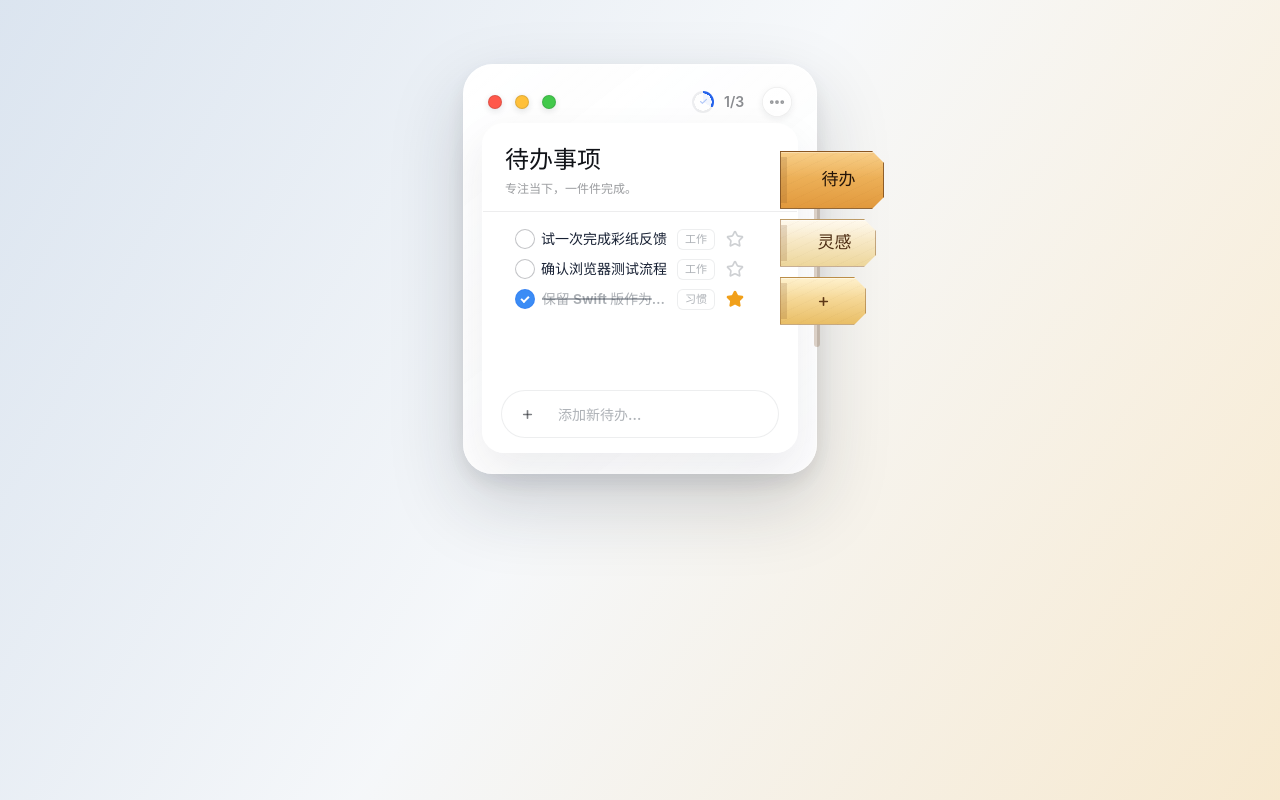
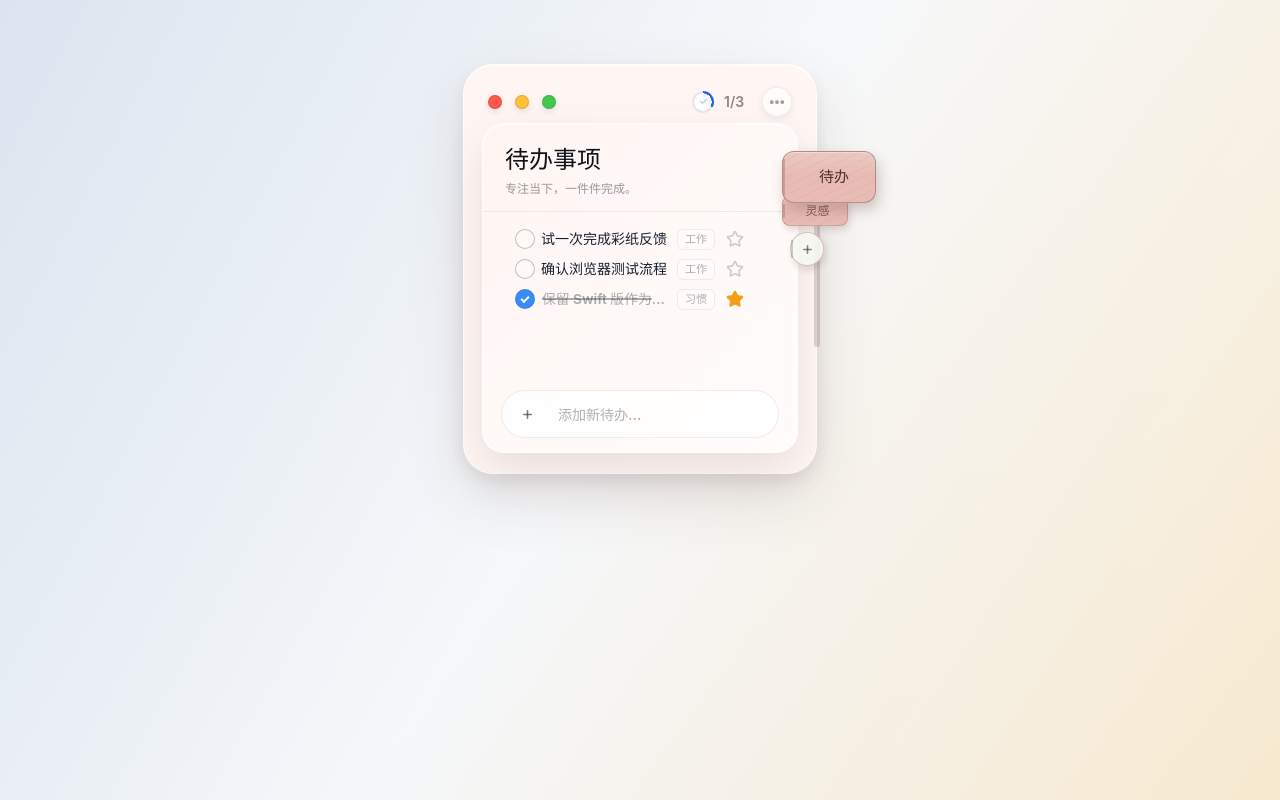
Before and after one commit to skyrim0624/Sticky, a React (Vite) app in the folder web/: page / in a window 1280 px wide. Built offline with nearby package versions, Linux system fonts and the light colour scheme.

Commit message:
feat: add pastel notebook tabs

```diff
--- a/web/src/App.tsx
+++ b/web/src/App.tsx
@@ -32,6 +32,8 @@ export function App() {
     [activePageId, pages]
   );
   const todos = activePage?.todos ?? [];
+  const activePageIndex = Math.max(pages.findIndex((page) => page.id === activePage?.id), 0);
+  const activePaperTone = paperToneFor(activePageIndex);
   const listTitle = activePage?.title ?? "待办事项";
   const pending = useMemo(() => todos.filter((todo) => !todo.completed), [todos]);
   const completed = useMemo(() => todos.filter((todo) => todo.completed), [todos]);
@@ -205,7 +207,7 @@ export function App() {
 
   return (
     <main className="app-shell">
-      <section className="todo-panel" aria-label="Floating Todo Web">
+      <section className="todo-panel" aria-label="Floating Todo Web" data-paper-tone={activePaperTone}>
         <div className="window-chrome">
           <div className="traffic-lights" aria-hidden="true">
             <span className="traffic-dot traffic-red" />
@@ -239,6 +241,7 @@ export function App() {
                 title={pageTitle}
                 aria-label={`切换到 ${pageTitle}`}
                 data-active={isActive}
+                data-paper-tone={paperToneFor(pages.indexOf(page))}
                 onClick={() => selectPage(page.id)}
               >
                 <span>{shortBookmarkTitle(pageTitle)}</span>
@@ -353,6 +356,10 @@ function shortBookmarkTitle(title: string) {
   return Array.from(title).slice(0, 2).join("");
 }
 
+function paperToneFor(index: number) {
+  return ["rose", "blue", "yellow", "sage", "lavender"][index % 5];
+}
+
 function clamp(value: number, min: number, max: number) {
   return Math.min(Math.max(value, min), max);
 }
--- a/web/src/styles.css
+++ b/web/src/styles.css
@@ -42,6 +42,9 @@ button {
 }
 
 .todo-panel {
+  --paper: #fff5f2;
+  --paper-shadow: rgba(109, 69, 65, 0.14);
+  --paper-edge: rgba(109, 69, 65, 0.22);
   position: relative;
   width: 354px;
   min-height: 410px;
@@ -52,11 +55,11 @@ button {
   border: 1.2px solid rgba(255, 255, 255, 0.76);
   border-radius: 30px;
   background:
-    linear-gradient(142deg, rgba(255, 255, 255, 0.96), rgba(255, 255, 255, 0.78)),
-    rgba(246, 248, 250, 0.92);
+    linear-gradient(142deg, color-mix(in srgb, var(--paper) 94%, white), color-mix(in srgb, var(--paper) 72%, white)),
+    var(--paper);
   box-shadow:
-    0 30px 74px rgba(30, 35, 45, 0.18),
-    0 8px 22px rgba(30, 35, 45, 0.08),
+    0 24px 58px var(--paper-shadow),
+    0 7px 18px rgba(30, 35, 45, 0.07),
     inset 0 1px 0 rgba(255, 255, 255, 0.78);
   backdrop-filter: blur(20px) saturate(112%);
 }
@@ -70,8 +73,32 @@ button {
   width: 6px;
   height: 196px;
   border-radius: 999px;
-  background: rgba(116, 72, 30, 0.24);
+  background: var(--paper-edge);
   pointer-events: none;
+}
+
+.todo-panel[data-paper-tone="blue"] {
+  --paper: #f1f8fc;
+  --paper-shadow: rgba(65, 94, 120, 0.14);
+  --paper-edge: rgba(63, 90, 115, 0.24);
+}
+
+.todo-panel[data-paper-tone="yellow"] {
+  --paper: #fff9e9;
+  --paper-shadow: rgba(117, 93, 41, 0.13);
+  --paper-edge: rgba(111, 86, 35, 0.22);
+}
+
+.todo-panel[data-paper-tone="sage"] {
+  --paper: #f3f9f0;
+  --paper-shadow: rgba(65, 95, 62, 0.13);
+  --paper-edge: rgba(64, 93, 59, 0.22);
+}
+
+.todo-panel[data-paper-tone="lavender"] {
+  --paper: #faf4fd;
+  --paper-shadow: rgba(82, 64, 102, 0.13);
+  --paper-edge: rgba(80, 59, 100, 0.22);
 }
 
 .window-chrome {
@@ -143,32 +170,36 @@ button {
   top: 86px;
   right: -72px;
   z-index: 2;
-  width: 108px;
+  width: 106px;
   display: flex;
   flex-direction: column;
   align-items: flex-start;
-  gap: 10px;
+  gap: 0;
   padding: 0;
   background: transparent;
 }
 
 .bookmark-tab,
 .bookmark-add {
+  --tab: #e8bcb5;
+  --tab-ink: #4e302d;
+  --tab-edge: #785049;
   position: relative;
-  width: 96px;
-  height: 48px;
+  width: 66px;
+  height: 30px;
   display: grid;
   place-items: center;
-  clip-path: polygon(0 0, calc(100% - 12px) 0, 100% 12px, 100% calc(100% - 12px), calc(100% - 12px) 100%, 0 100%);
-  border: 1px solid rgba(122, 73, 28, 0.42);
-  border-radius: 0;
+  margin-bottom: -7px;
+  clip-path: none;
+  border: 0.8px solid color-mix(in srgb, var(--tab-edge) 30%, transparent);
+  border-radius: 8px;
   background:
-    repeating-linear-gradient(155deg, rgba(122, 73, 28, 0.025) 0 1px, transparent 1px 8px),
+    repeating-linear-gradient(155deg, color-mix(in srgb, var(--tab-edge) 5%, transparent) 0 1px, transparent 1px 8px),
     linear-gradient(180deg, rgba(255, 255, 255, 0.22), transparent 42%),
-    linear-gradient(180deg, #fff7e8 0%, #edd69b 100%);
-  color: #4d2d13;
+    var(--tab);
+  color: color-mix(in srgb, var(--tab-ink) 72%, transparent);
   box-shadow:
-    5px 8px 18px rgba(30, 35, 45, 0.16),
+    2px 4px 7px color-mix(in srgb, var(--tab-edge) 20%, transparent),
     inset 0 1px 0 rgba(255, 255, 255, 0.44);
   transition:
     background-color 160ms ease,
@@ -181,24 +212,48 @@ button {
   justify-items: start;
 }
 
+.bookmark-tab[data-paper-tone="blue"] {
+  --tab: #a9c7df;
+  --tab-ink: #21394f;
+  --tab-edge: #49657d;
+}
+
+.bookmark-tab[data-paper-tone="yellow"] {
+  --tab: #ecd191;
+  --tab-ink: #4c3b16;
+  --tab-edge: #796334;
+}
+
+.bookmark-tab[data-paper-tone="sage"] {
+  --tab: #a9c19e;
+  --tab-ink: #283a22;
+  --tab-edge: #506b49;
+}
+
+.bookmark-tab[data-paper-tone="lavender"] {
+  --tab: #c7acd7;
+  --tab-ink: #382745;
+  --tab-edge: #665074;
+}
+
 .bookmark-tab::before,
 .bookmark-add::before {
   content: "";
   position: absolute;
   left: 0;
-  top: 5px;
-  bottom: 5px;
-  width: 6px;
-  background: rgba(122, 73, 28, 0.18);
+  top: 7px;
+  bottom: 7px;
+  width: 2px;
+  background: color-mix(in srgb, var(--tab-edge) 28%, transparent);
   pointer-events: none;
 }
 
 .bookmark-tab span {
   width: 100%;
-  padding-left: 29px;
-  padding-right: 16px;
-  font-size: 17px;
-  font-weight: 740;
+  padding-left: 14px;
+  padding-right: 9px;
+  font-size: 12px;
+  font-weight: 700;
   line-height: 1.05;
   letter-spacing: 0;
   overflow: hidden;
@@ -207,34 +262,42 @@ button {
 }
 
 .bookmark-tab[data-active="true"] {
-  width: 104px;
-  height: 58px;
-  border-color: rgba(98, 55, 20, 0.68);
+  width: 94px;
+  height: 52px;
+  margin-bottom: -7px;
+  border-color: color-mix(in srgb, var(--tab-edge) 46%, transparent);
+  border-radius: 12px;
   background:
-    repeating-linear-gradient(155deg, rgba(89, 49, 16, 0.025) 0 1px, transparent 1px 8px),
+    repeating-linear-gradient(155deg, color-mix(in srgb, var(--tab-edge) 6%, transparent) 0 1px, transparent 1px 8px),
     linear-gradient(180deg, rgba(255, 255, 255, 0.18), transparent 46%),
-    linear-gradient(180deg, #f6c36e 0%, #e1993d 100%);
-  color: #241408;
+    var(--tab);
+  color: var(--tab-ink);
   box-shadow:
-    6px 10px 24px rgba(30, 35, 45, 0.24),
+    3px 7px 14px color-mix(in srgb, var(--tab-edge) 30%, transparent),
     inset 0 1px 0 rgba(255, 255, 255, 0.34);
+  z-index: 3;
+}
+
+.bookmark-tab[data-active="true"] span {
+  padding-left: 19px;
+  font-size: 15px;
 }
 
 .bookmark-tab:hover,
 .bookmark-add:hover {
   background:
-    repeating-linear-gradient(155deg, rgba(122, 73, 28, 0.025) 0 1px, transparent 1px 8px),
+    repeating-linear-gradient(155deg, color-mix(in srgb, var(--tab-edge) 5%, transparent) 0 1px, transparent 1px 8px),
     linear-gradient(180deg, rgba(255, 255, 255, 0.26), transparent 42%),
-    linear-gradient(180deg, #fff8e9 0%, #efd798 100%);
-  color: #3e230e;
+    var(--tab);
+  color: var(--tab-ink);
 }
 
 .bookmark-tab[data-active="true"]:hover {
   background:
-    repeating-linear-gradient(155deg, rgba(89, 49, 16, 0.025) 0 1px, transparent 1px 8px),
+    repeating-linear-gradient(155deg, color-mix(in srgb, var(--tab-edge) 6%, transparent) 0 1px, transparent 1px 8px),
     linear-gradient(180deg, rgba(255, 255, 255, 0.18), transparent 46%),
-    linear-gradient(180deg, #f6c36e 0%, #e1993d 100%);
-  color: #241408;
+    var(--tab);
+  color: var(--tab-ink);
 }
 
 .bookmark-tab:active,
@@ -243,13 +306,12 @@ button {
 }
 
 .bookmark-add {
-  width: 86px;
-  height: 48px;
-  color: #5d3716;
-  background:
-    repeating-linear-gradient(155deg, rgba(122, 73, 28, 0.025) 0 1px, transparent 1px 8px),
-    linear-gradient(180deg, rgba(255, 255, 255, 0.2), transparent 42%),
-    linear-gradient(180deg, #ffedbf 0%, #e9be66 100%);
+  width: 34px;
+  height: 34px;
+  margin: 13px 0 0 8px;
+  border-radius: 999px;
+  color: rgba(48, 53, 47, 0.58);
+  background: rgba(246, 248, 242, 0.9);
 }
 
 .todo-content {
@@ -260,9 +322,9 @@ button {
   overflow: hidden;
   border: 1px solid rgba(255, 255, 255, 0.74);
   border-radius: 22px;
-  background: rgba(255, 255, 255, 0.96);
+  background: linear-gradient(135deg, color-mix(in srgb, var(--paper) 97%, white), rgba(255, 255, 255, 0.6));
   box-shadow:
-    0 18px 42px rgba(35, 42, 58, 0.08),
+    0 18px 42px var(--paper-shadow),
     inset 0 1px 0 rgba(255, 255, 255, 0.72);
 }
 
```
Also changed, not shown: 2 other files (tests, documents, lock files or other folders).
